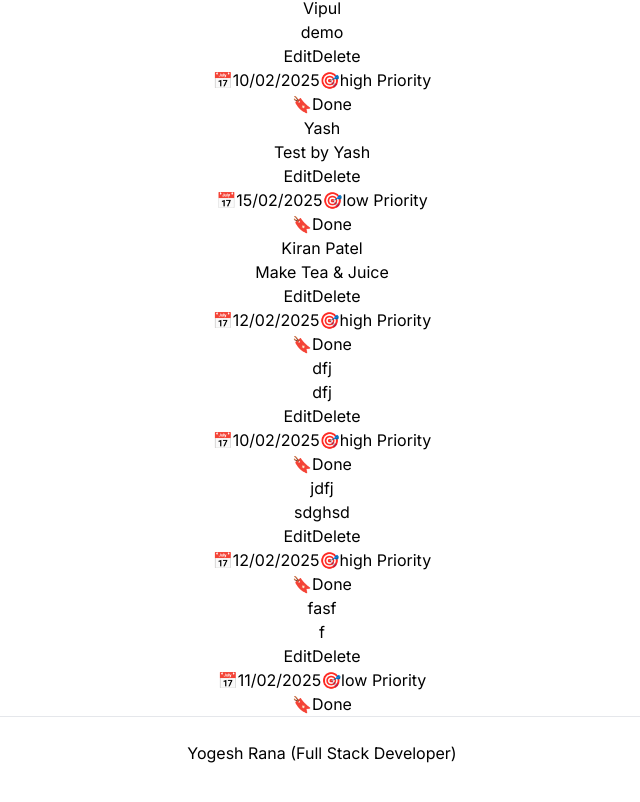
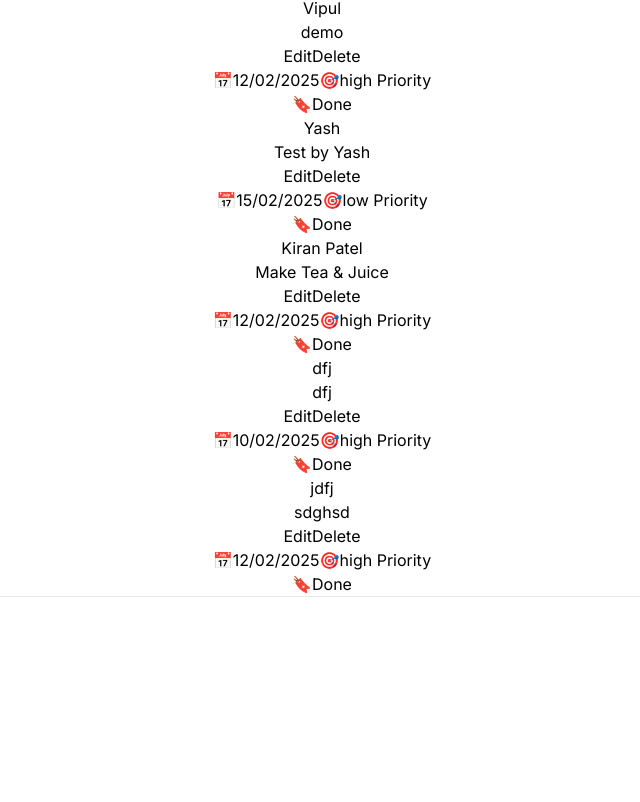
Before and after one commit to yogeshrana-1209/Todo_App, a React (Vite) app: page / in a window 1280 px wide. Shown: the part 1812-2614 px from the top of the page, without its empty margins (318-958 px from the left). After the commit the page ends 2441 px from the top, so only its background shows below. Built offline with nearby package versions, Linux system fonts and the light colour scheme; data requests are answered from the project's data file.

Commit message:
add some style

```diff
--- a/db.json
+++ b/db.json
@@ -22,7 +22,7 @@
       "id": "1739001489255",
       "name": "Vipul",
       "description": "demo",
-      "date": "2025-02-10",
+      "date": "2025-02-12",
       "priority": "high",
       "status": "Done",
       "agreed": true
@@ -62,15 +62,6 @@
       "priority": "high",
       "status": "Done",
       "agreed": true
-    },
-    {
-      "id": 1739021653149,
-      "name": "fasf",
-      "description": "f",
-      "date": "2025-02-11",
-      "priority": "low",
-      "status": "Done",
-      "agreed": true
     }
   ]
 }
--- a/src/App.jsx
+++ b/src/App.jsx
@@ -1,7 +1,7 @@
 import { ToastContainer } from "react-toastify";
 import "./App.css";
 import { Todos } from "./App/todos/todos";
-import Footer from "./App/sharedComponent/footer";
+// import Footer from "./App/sharedComponent/footer";
 
 function App() {
   return (
@@ -15,17 +15,17 @@ function App() {
       <Todos />
       <hr />
 
-      <Footer
+      {/* <Footer
         name="Yogesh Rana"
         link="https://yogeshrana.netlify.app/"
         title="Full Stack Developer"
-      />
-      <div className="text-red-500 mt-3">
+      /> */}
+      {/* <div className="text-red-500 mt-3">
         <marquee direction="left">
           NOTE : This Todo App includes the React with Redux Toolkit, Axios Library without
           any Localstorage Concept...
         </marquee>
-      </div>
+      </div> */}
     </>
   );
 }
--- a/src/app/todos/components/TodoForm.jsx
+++ b/src/app/todos/components/TodoForm.jsx
@@ -48,7 +48,8 @@ export default function TodoForm() {
         if (response) {
           reset();
         }
-      }); // Update the Form Method
+      });
+      // Update the Form Method
       // window.scrollTo({
       //   top: document.documentElement.scrollHeight,
       //   behavior: "smooth", // Optional: for smooth scrolling
@@ -129,7 +130,8 @@ export default function TodoForm() {
                       required: "Date is required",
                       validate: {
                         notPast: (value) =>
-                          value >= today || "You cannot select a past date",
+                          value >= today ||
+                          "You cannot select a past date as due date",
                         validDate: (value) =>
                           moment(value, "YYYY-MM-DD", true).isValid() ||
                           "Please enter a valid date", // Ensure date is valid and in correct format
@@ -148,11 +150,13 @@ export default function TodoForm() {
                           );
                         },
                         validYear: (value) => {
-                          const year = parseInt(value.slice(0, 4), 10);
+                          const year = parseInt(value.slice(0, 4), 10); // Extract the year from the value and convert it to an integer
+                          const currentYear = new Date().getFullYear(); // Get the current year
+
                           return (
-                            (year >= 2015 &&
+                            (year >= currentYear &&
                               year <= new Date().getFullYear()) ||
-                            "Year should be between 2015 and the current year"
+                            "Year should not be in the past and should be between current year or next year"
                           );
                         },
                       },
@@ -255,12 +259,14 @@ export default function TodoForm() {
                 <span className="ml-2 text-gray-700 text-sm">
                   I agree to the terms
                 </span>
-                {errors.agreed && (
-                  <p className="text-red-500 text-sm mt-1">
-                    {errors.agreed.message}
-                  </p>
-                )}
               </div>
+              {errors.agreed && (
+                <p className="text-red-500 text-sm mt-1 block">
+                  {" "}
+                  {/* Add `block` to display below the checkbox */}
+                  {errors.agreed.message}
+                </p>
+              )}
 
               <button
                 type="submit"
```
